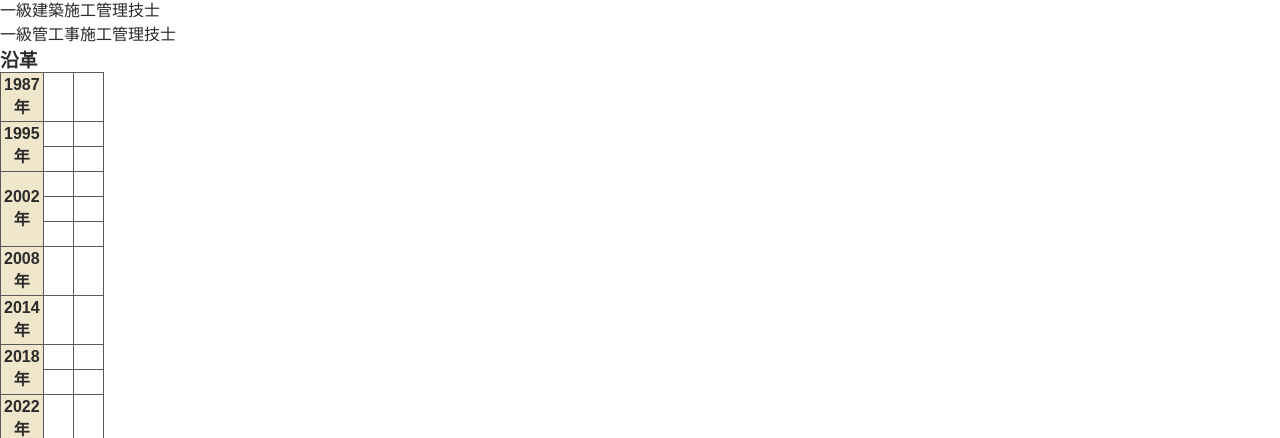
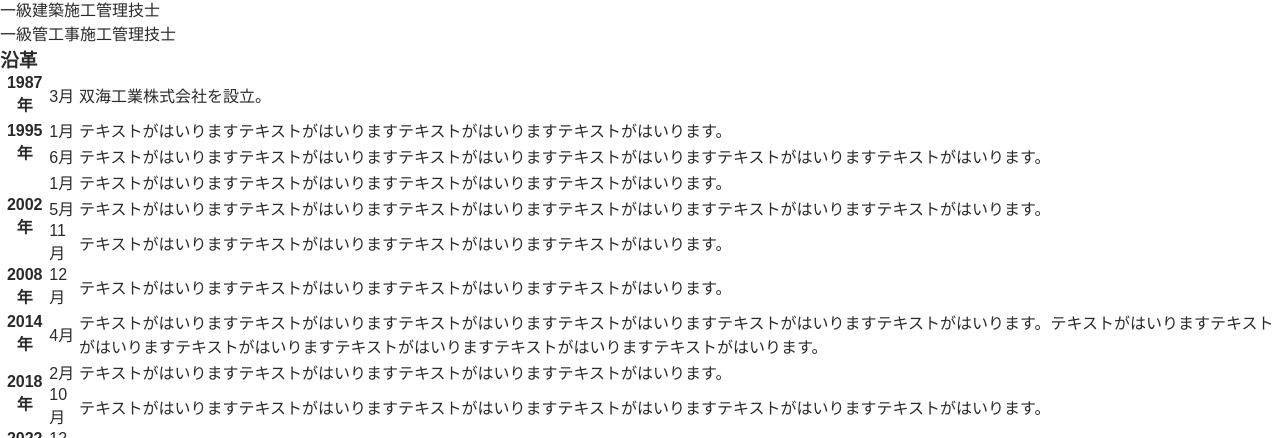
Before and after one commit to mister0nigiri/dcc9, a plain HTML site: page company.html in a window 1280 px wide. Shown: the part 1462-1900 px from the top of the page. Drawn offline with nearby package versions, Linux system fonts and the light colour scheme; some packages are replaced by stand-ins of ours.

Commit message:
会社情報ページのHTML完了

```diff
--- a/company.html
+++ b/company.html
@@ -96,81 +96,76 @@
         </section>
         <section class="history">
           <h3 class="company-content__title">沿革</h3>
-          <table>
-            <tbody>
-              <tr>
-                <th>1987年</th>
-                <td></td>
-                <td></td>
-              </tr>
-              <tr>
-                <th rowspan="2">1995年</th>
-                <td></td>
-                <td></td>
-              </tr>
-              <tr>
-                <td></td>
-                <td></td>
-              </tr>
-              <tr>
-                <th rowspan="3">2002年</th>
-                <td></td>
-                <td></td>
-              </tr>
-              <tr>
-                <td></td>
-                <td></td>
-              </tr>
-              <tr>
-                <td></td>
-                <td></td>
-              </tr>
-              <tr>
-                <th>2008年</th>
-                <td></td>
-                <td></td>
-              </tr>
-              <tr>
-                <th>2014年</th>
-                <td></td>
-                <td></td>
-              </tr>
-              <tr>
-                <th rowspan="2">2018年</th>
-                <td></td>
-                <td></td>
-              </tr>
-              <tr>
-                <td></td>
-                <td></td>
-              </tr>
-              <tr>
-                <th>2022年</th>
-                <td></td>
-                <td></td>
-              </tr>
-            </tbody>
-          </table>
-          <!-- <div class="horizontal-table">
+          <div class="horizontal-table">
             <table class="horizontal-table__inner">
               <tbody class="horizontal-table__body">
                 <tr class="horizontal-table__row">
-                  <th class="horizontal-table__header"></th>
-                  <td class="horizontal-table__text"></td>
+                  <th class="horizontal-table__header">1987年</th>
+                  <td class="horizontal-table__text">3月</td>
+                  <td class="horizontal-table__text">双海工業株式会社を設立。</td>
                 </tr>
                 <tr class="horizontal-table__row">
-                  <th class="horizontal-table__header"></th>
-                  <td class="horizontal-table__text"></td>
+                  <th class="horizontal-table__header" rowspan="2">1995年</th>
+                  <td class="horizontal-table__text">1月</td>
+                  <td class="horizontal-table__text">テキストがはいりますテキストがはいりますテキストがはいりますテキストがはいります。</td>
                 </tr>
                 <tr class="horizontal-table__row">
-                  <th class="horizontal-table__header"></th>
-                  <td class="horizontal-table__text"></td>
+                  <td class="horizontal-table__text">6月</td>
+                  <td class="horizontal-table__text">テキストがはいりますテキストがはいりますテキストがはいりますテキストがはいりますテキストがはいりますテキストがはいります。</td>
+                </tr>
+                <tr class="horizontal-table__row">
+                  <th class="horizontal-table__header" rowspan="3">2002年</th>
+                  <td class="horizontal-table__text">1月</td>
+                  <td class="horizontal-table__text">テキストがはいりますテキストがはいりますテキストがはいりますテキストがはいります。</td>
+                </tr>
+                <tr class="horizontal-table__row">
+                  <td class="horizontal-table__text">5月</td>
+                  <td class="horizontal-table__text">テキストがはいりますテキストがはいりますテキストがはいりますテキストがはいりますテキストがはいりますテキストがはいります。</td>
+                </tr>
+                <tr class="horizontal-table__row">
+                  <td class="horizontal-table__text">11月</td>
+                  <td class="horizontal-table__text">テキストがはいりますテキストがはいりますテキストがはいりますテキストがはいります。</td>
+                </tr>
+                <tr class="horizontal-table__row">
+                  <th class="horizontal-table__header">2008年</th>
+                  <td class="horizontal-table__text">12月</td>
+                  <td class="horizontal-table__text">テキストがはいりますテキストがはいりますテキストがはいりますテキストがはいります。</td>
+                </tr>
+                <tr class="horizontal-table__row">
+                  <th class="horizontal-table__header">2014年</th>
+                  <td class="horizontal-table__text">4月</td>
+                  <td class="horizontal-table__text">テキストがはいりますテキストがはいりますテキストがはいりますテキストがはいりますテキストがはいりますテキストがはいります。テキストがはいりますテキストがはいりますテキストがはいりますテキストがはいりますテキストがはいりますテキストがはいります。</td>
+                </tr>
+                <tr class="horizontal-table__row">
+                  <th class="horizontal-table__header" rowspan="2">2018年</th>
+                  <td class="horizontal-table__text">2月</td>
+                  <td class="horizontal-table__text">テキストがはいりますテキストがはいりますテキストがはいりますテキストがはいります。</td>
+                </tr>
+                <tr class="horizontal-table__row">
+                  <td class="horizontal-table__text">10月</td>
+                  <td class="horizontal-table__text">テキストがはいりますテキストがはいりますテキストがはいりますテキストがはいりますテキストがはいりますテキストがはいります。</td>
+                </tr>
+                <tr class="horizontal-table__row">
+                  <th class="horizontal-table__header">2022年</th>
+                  <td class="horizontal-table__text">12月</td>
+                  <td class="horizontal-table__text">テキストがはいりますテキストがはいりますテキストがはいりますテキストがはいりますテキストがはいりますテキストがはいります。</td>
                 </tr>
               </tbody>
             </table>
-          </div> -->
+          </div>
         </section>
-
+        <section class="chart">
+          <h3 class="company-content__title">組織図</h3>
+          <div class="chart__img">
+            <img src="img/organization.png" alt="">
+          </div>
+        </section>
+        <section class="location">
+          <div class="google-map">
+            <iframe src="https://www.google.com/maps/embed?pb=!1m18!1m12!1m3!1d4585.299293219977!2d139.7062494041788!3d35.64507269733178!2m3!1f0!2f0!3f0!3m2!1i1024!2i768!4f13.1!3m3!1m2!1s0x60188b40ba660b1b%3A0x8858088b6942f55f!2z44CSMTUwLTAwMjIg5p2x5Lqs6YO95riL6LC35Yy65oG15q-U5a-_5Y2X!5e0!3m2!1sja!2sjp!4v1592748907506!5m2!1sja!2sjp"></iframe>
+          </div>
+          <p>〒140-0002 東京都品川区東品川2丁目 ウエストビル14階<br>電話番号 03-0000-0000</p>
+        </section>
       </div>
     </div>
   </main>
--- a/css/style.css
+++ b/css/style.css
@@ -35,7 +35,7 @@
 }
 
 
-table , td, th {
+/* table , td, th {
 	border: 1px solid #595959;
 	border-collapse: collapse;
 }
@@ -52,4 +52,4 @@
 }
 .odd {
 	background: #fefcf9;
-}
+} */
```
Also changed, not shown: img/organization.png (added).
